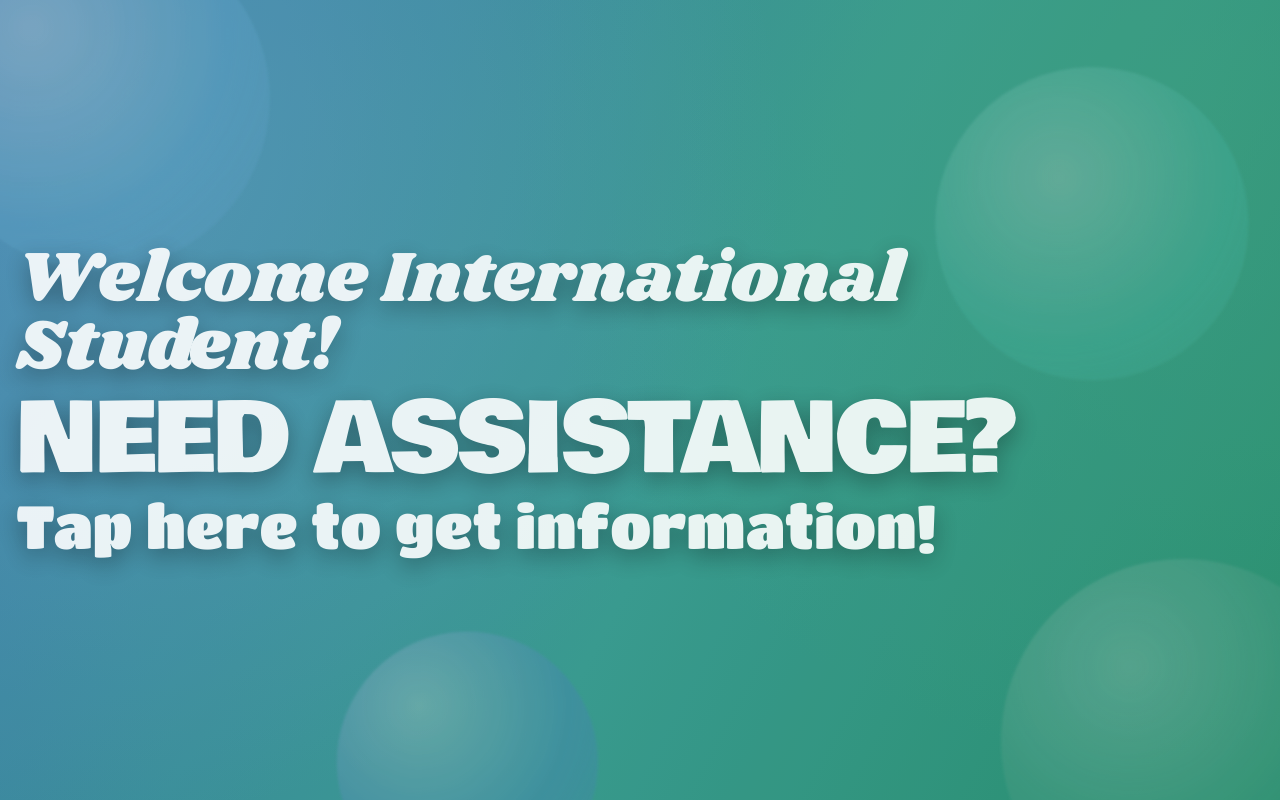
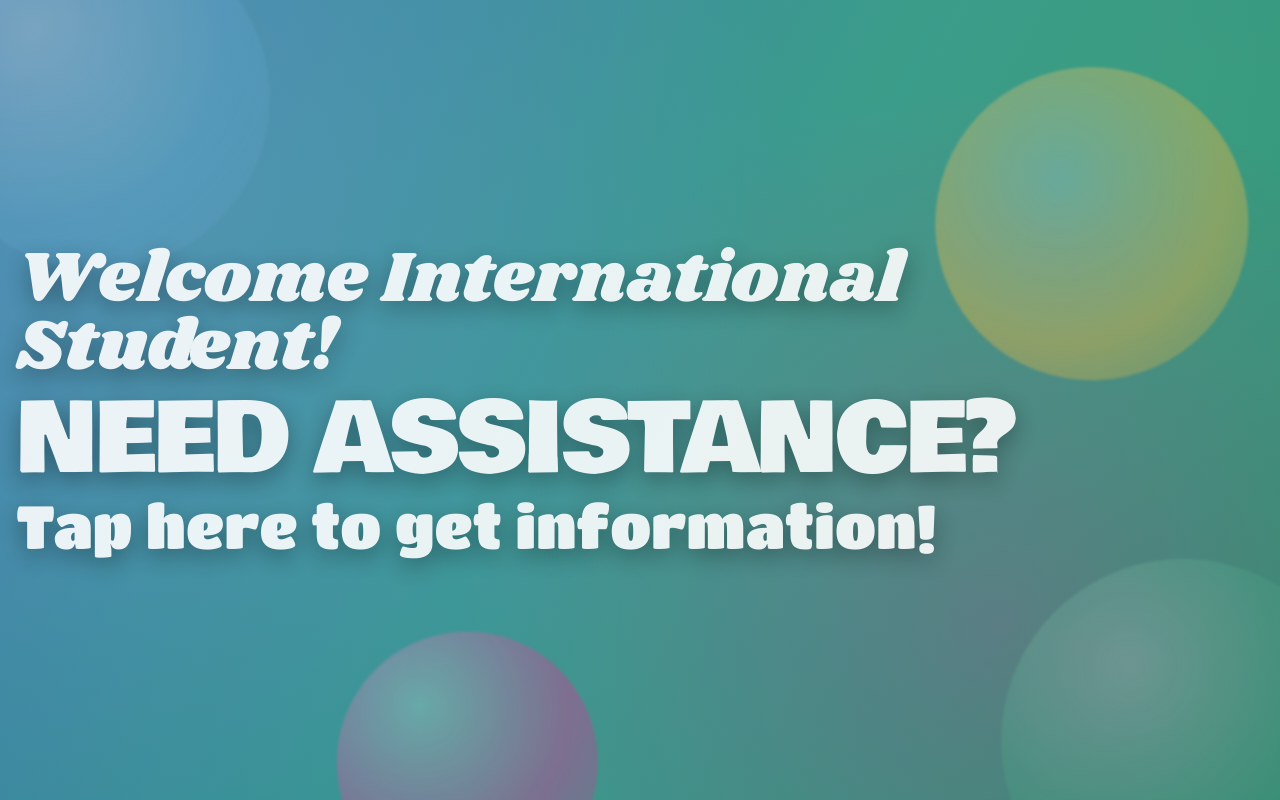
Before and after one commit to benjaeh/welcome-hub.v2, a Next.js app: page / in a window 1280 px wide. Shown: the top 800 px of the page. Built offline with nearby package versions, Linux system fonts and the light colour scheme.

Commit message:
Adjust kiosk bubble colors

```diff
--- a/app/globals.css
+++ b/app/globals.css
@@ -140,6 +140,7 @@
 .kiosk-welcome-bg {
   background:
     radial-gradient(circle at 10% 20%, rgba(124, 197, 230, 0.45) 0%, rgba(124, 197, 230, 0) 50%),
+    radial-gradient(circle at 78% 78%, rgba(226, 77, 168, 0.28) 0%, rgba(226, 77, 168, 0) 46%),
     radial-gradient(circle at 90% 15%, rgba(77, 189, 149, 0.5) 0%, rgba(77, 189, 149, 0) 48%),
     linear-gradient(118deg, #4a90c9 0%, #42b3a6 55%, #2fa57e 100%);
 }
@@ -166,7 +167,7 @@
   height: clamp(220px, 24vw, 360px);
   right: 2%;
   top: 8%;
-  background: radial-gradient(circle at 40% 35%, rgba(255, 255, 255, 0.28), rgba(75, 198, 173, 0.56) 60%, rgba(75, 198, 173, 0.2) 100%);
+  background: radial-gradient(circle at 40% 35%, rgba(255, 255, 255, 0.3), rgba(245, 207, 87, 0.58) 60%, rgba(245, 207, 87, 0.2) 100%);
   animation: kioskBlobFloatB 18s ease-in-out infinite alternate;
 }
 
@@ -184,7 +185,7 @@
   height: clamp(180px, 20vw, 320px);
   left: 26%;
   bottom: -12%;
-  background: radial-gradient(circle at 32% 28%, rgba(255, 255, 255, 0.3), rgba(80, 152, 207, 0.5) 58%, rgba(80, 152, 207, 0.2) 100%);
+  background: radial-gradient(circle at 32% 28%, rgba(255, 255, 255, 0.32), rgba(226, 77, 168, 0.56) 58%, rgba(226, 77, 168, 0.2) 100%);
   animation: kioskBlobFloatD 17s ease-in-out infinite alternate;
 }
 
```
